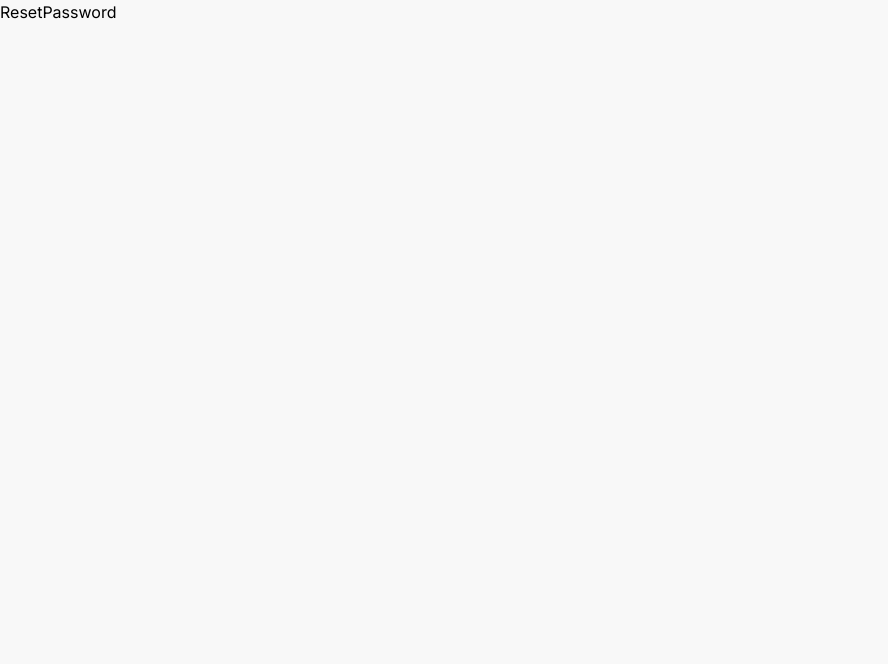
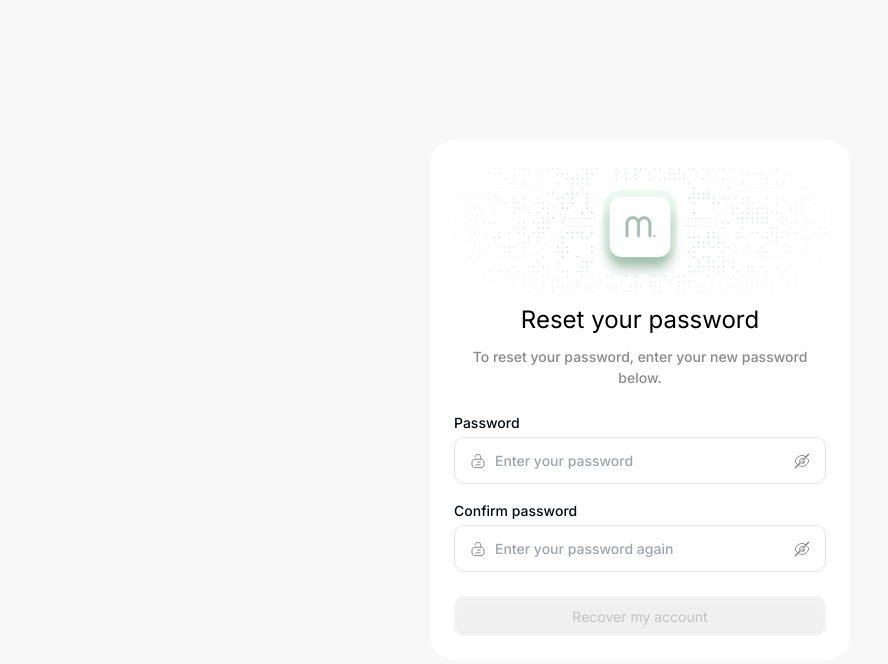
Before and after one commit to marble-legal/marble-legal-frontend, a React (Create React App) app: page /reset-password in a window 1280 px wide. Shown: the top 664 px of the page, without its empty margins (0-888 px from the left). Built offline with nearby package versions, Linux system fonts and the light colour scheme; no server answers.

Commit message:
auth UI full

```diff
--- a/src/components/Button.tsx
+++ b/src/components/Button.tsx
@@ -21,7 +21,7 @@ export default function CustomButton({
 }) {
   const variants = {
     primary:
-      "h-10 px-6 py-2 bg-secondaryRed rounded-[10px] flex-col justify-center items-center gap-1.5 inline-flex text-[#FAFAFA] text-[0.875rem] disabled:bg-[#E2E2E2] disabled:text-[#888] transition-all",
+      "h-10 px-6 py-2 bg-secondaryRed rounded-[10px] flex-col justify-center items-center gap-1.5 inline-flex text-[#FAFAFA] text-[0.875rem] disabled:bg-[#E2E2E2] disabled:text-[#888] transition-all shadow-button focus-visible:outline-secondaryRed focus-visible:ring-[1px] focus-visible:ring-secondaryRed focus-visible:ring-offset-[1px] focus-visible:ring-offset-[1px] disabled:cursor-not-allowed disabled:opacity-50",
     link: "text-secondaryRed text-[0.875rem] transition-all font-[700] hover:underline",
   };
 
--- a/src/components/Input.tsx
+++ b/src/components/Input.tsx
@@ -60,7 +60,7 @@ export default function CustomInput({
           maxLength={40}
           className={clsx(
             "w-full rounded-[10px] border-[1px] border-solid border-[#E2E2E2] pl-10 px-4 py-3 text-[0.875rem] font-[500] font-[Inter] focus-visible:outline-none focus-visible:ring-[1px] focus-visible:ring-secondaryGreen focus-visible:ring-ring ring-offset-[1px] disabled:cursor-not-allowed disabled:opacity-50",
-            { "focus-visible:ring-errorRed": error } // Correctly formatted conditional class
+            { "!focus-visible:!ring-errorRed": error } // Correctly formatted conditional class
           )}
           {...props}
         />
--- a/src/pages/auth/forgot-password/ForgotPassword.tsx
+++ b/src/pages/auth/forgot-password/ForgotPassword.tsx
@@ -1,22 +1,15 @@
 import { Formik, Form, useFormikContext } from "formik";
 import * as Yup from "yup";
-import { Link, useNavigate } from "react-router-dom";
-import { setToken, setUser } from "../../../helpers/utils";
-import { api } from "../../../helpers/api";
-import { ShowToast } from "../../../components/toast";
 import { Layout } from "../../../components/Layout";
 import FormField from "../../../components/FormField";
 import Button from "../../../components/Button";
-import { SocialLogin } from "../../../components/SocialLogin";
-import useViewportHeight from "../../../helpers/useViewportHeight";
-import Checkbox from "../../../components/Checkbox";
+import LayoutImg from "../../../assets/images/form-header.png";
 
 const validationSchema = Yup.object().shape({
   email: Yup.string().email("Invalid email").required("Email is required"),
 });
 
-const LoginForm = () => {
-  const navigate = useNavigate();
+const ForgotPasswordForm = () => {
   return (
     <Layout>
       <Formik
@@ -27,24 +20,32 @@ const LoginForm = () => {
           console.log(values);
         }}
       >
-        <LoginFormContent />
+        <ForgotPasswordFormContent />
       </Formik>
     </Layout>
   );
 };
 
-const LoginFormContent = () => {
+const ForgotPasswordFormContent = () => {
   const { isValid, isSubmitting } = useFormikContext();
-  const navigate = useNavigate();
 
   return (
     <div className="grid items-center h-full justify-center">
       <div className="grid bg-white p-[1.5rem] rounded-[24px] lg:w-[420px] w-[calc(100vw-2rem)]">
         <Form className="grid gap-[1.5rem]">
           <div className="text-center grid gap-2">
-            <h1 className="text-[1.5rem]">Restore your account</h1>
+            <div>
+              <img
+                src={LayoutImg}
+                alt="layout"
+                className="w-full mx-auto"
+                loading="lazy"
+              />
+              <h1 className="text-[1.5rem]">Forgot your password?</h1>
+            </div>
             <h2 className="text-[0.875rem] text-[#888] flex gap-[0.375rem] justify-self-center font-[500]">
-              Please enter your email here.
+              Enter your email address to reset your password. We'll send you a
+              link to reset your password.
             </h2>
           </div>
           <div className="grid gap-4">
@@ -71,4 +72,4 @@ const LoginFormContent = () => {
   );
 };
 
-export default LoginForm;
+export default ForgotPasswordForm;
--- a/src/pages/auth/login/Login.tsx
+++ b/src/pages/auth/login/Login.tsx
@@ -1,15 +1,14 @@
 import { Formik, Form, useFormikContext } from "formik";
 import * as Yup from "yup";
 import { Link, useNavigate } from "react-router-dom";
-import { setToken, setUser } from "../../../helpers/utils";
 import { api } from "../../../helpers/api";
 import { ShowToast } from "../../../components/toast";
 import { Layout } from "../../../components/Layout";
 import FormField from "../../../components/FormField";
 import Button from "../../../components/Button";
 import { SocialLogin } from "../../../components/SocialLogin";
-import useViewportHeight from "../../../helpers/useViewportHeight";
 import Checkbox from "../../../components/Checkbox";
+import LayoutImg from "../../../assets/images/form-header.png";
 
 const validationSchema = Yup.object().shape({
   email: Yup.string().email("Invalid email").required("Email is required"),
@@ -23,7 +22,6 @@ const validationSchema = Yup.object().shape({
 });
 
 const LoginForm = () => {
-  const navigate = useNavigate();
   return (
     <Layout>
       <Formik
@@ -72,7 +70,15 @@ const LoginFormContent = () => {
       <div className="grid bg-white p-[1.5rem] rounded-[24px] lg:w-[420px] w-[calc(100vw-2rem)]">
         <Form className="grid gap-[1.5rem]">
           <div className="text-center grid gap-2">
-            <h1 className="text-[1.5rem]">Welcome back</h1>
+            <div>
+              <img
+                src={LayoutImg}
+                alt="layout"
+                className="w-full mx-auto"
+                loading="lazy"
+              />
+              <h1 className="text-[1.5rem] -mt-4">Welcome back</h1>
+            </div>
             <h2 className="text-[0.875rem] text-[#888] flex gap-[0.375rem] justify-self-center font-[500]">
               Don’t Have an account?{" "}
               <Link to="/register">
--- a/src/pages/auth/register/Register.tsx
+++ b/src/pages/auth/register/Register.tsx
@@ -1,14 +1,13 @@
 import { Formik, Form, useFormikContext } from "formik";
 import * as Yup from "yup";
 import { Link, useNavigate } from "react-router-dom";
-import { setToken, setUser } from "../../../helpers/utils";
 import { api } from "../../../helpers/api";
 import { ShowToast } from "../../../components/toast";
 import { Layout } from "../../../components/Layout";
 import FormField from "../../../components/FormField";
 import Button from "../../../components/Button";
 import { SocialLogin } from "../../../components/SocialLogin";
-import useViewportHeight from "../../../helpers/useViewportHeight";
+import LayoutImg from "../../../assets/images/form-header.png";
 
 const validationSchema = Yup.object().shape({
   name: Yup.string().required("Name is required"),
@@ -26,7 +25,6 @@ const validationSchema = Yup.object().shape({
 });
 
 const RegisterForm = () => {
-  const navigate = useNavigate();
   return (
     <Layout>
       <Formik
@@ -75,10 +73,18 @@ const RegisterFormContent = () => {
       <div className="grid bg-white p-[1.5rem] rounded-[24px] lg:w-[420px] w-[calc(100vw-2rem)]">
         <Form className="grid gap-[1.5rem] mb-[1.5rem]">
           <div className="text-center grid gap-2">
-            <h1 className="text-[1.5rem]">
-              Welcome to{" "}
-              <span className="text-primary font-[700]">Marble Legal</span>
-            </h1>
+            <div>
+              <img
+                src={LayoutImg}
+                alt="layout"
+                className="w-full mx-auto"
+                loading="lazy"
+              />
+              <h1 className="text-[1.5rem] -mt-4">
+                Welcome to{" "}
+                <span className="text-primary font-[700]">Marble Legal</span>
+              </h1>
+            </div>
             <h2 className="text-[0.875rem] text-[#888] flex gap-[0.375rem] justify-self-center font-[500]">
               Have an account?{" "}
               <Link to="/login">
--- a/src/pages/auth/reset-password/ResetPassword.tsx
+++ b/src/pages/auth/reset-password/ResetPassword.tsx
@@ -1,3 +1,89 @@
-export default function ResetPassword() {
-  return <div>ResetPassword</div>;
-}
+import { Formik, Form, useFormikContext } from "formik";
+import * as Yup from "yup";
+import { Layout } from "../../../components/Layout";
+import FormField from "../../../components/FormField";
+import Button from "../../../components/Button";
+import LayoutImg from "../../../assets/images/form-header.png";
+
+const validationSchema = Yup.object().shape({
+  password: Yup.string()
+    .required("Password is required")
+    .min(8, "Password is too short")
+    .matches(
+      /^(?=.*[a-z])(?=.*[A-Z])(?=.*[^a-zA-Z0-9]).{8,}$/g,
+      "Password must contain at least one uppercase and at least one lowercase letter and at least one special character"
+    ),
+  confirmPassword: Yup.string()
+    .required("Confirm password is required")
+    .oneOf([Yup.ref("password")], "Passwords must match"),
+});
+
+const ResetPasswordForm = () => {
+  return (
+    <Layout>
+      <Formik
+        initialValues={{ email: "", password: "" }}
+        isInitialValid={false}
+        validationSchema={validationSchema}
+        onSubmit={(values, actions) => {
+          console.log(values);
+        }}
+      >
+        <ResetPasswordContent />
+      </Formik>
+    </Layout>
+  );
+};
+
+const ResetPasswordContent = () => {
+  const { isValid, isSubmitting } = useFormikContext();
+
+  return (
+    <div className="grid items-center h-full justify-center">
+      <div className="grid bg-white p-[1.5rem] rounded-[24px] lg:w-[420px] w-[calc(100vw-2rem)]">
+        <Form className="grid gap-[1.5rem]">
+          <div className="text-center grid gap-2">
+            <div>
+              <img
+                src={LayoutImg}
+                alt="layout"
+                className="w-full mx-auto"
+                loading="lazy"
+              />
+              <h1 className="text-[1.5rem]">Reset your password</h1>
+            </div>
+            <h2 className="text-[0.875rem] text-[#888] flex gap-[0.375rem] justify-self-center font-[500]">
+              To reset your password, enter your new password below.
+            </h2>
+          </div>
+          <div className="grid gap-4">
+            <FormField
+              label="Password"
+              name="password"
+              type="password"
+              placeholder="Enter your password"
+            />
+            <FormField
+              label="Confirm password"
+              name="confirmPassword"
+              type="password"
+              placeholder="Enter your password again"
+            />
+          </div>
+          <div className="grid gap-4">
+            <Button
+              className="w-full"
+              type="submit"
+              disabled={!isValid}
+              loading={isSubmitting}
+            >
+              Recover my account
+            </Button>
+          </div>
+        </Form>
+      </div>
+    </div>
+  );
+};
+
+export default ResetPasswordForm;
--- a/tailwind.config.js
+++ b/tailwind.config.js
@@ -30,6 +30,8 @@ module.exports = {
         card: "0px 18px 54px 0px rgba(58, 112, 86, 0.28)",
         socialLogin:
           "0px 8px 5.1px -6px rgba(0, 0, 0, 0.10), 0px 1px 1.7px 1px rgba(255, 255, 255, 0.07) inset, 0px -4px 2px 0px rgba(17, 17, 17, 0.05) inset",
+        button:
+          "0px 13px 22.6px 0px rgba(255, 255, 255, 0.10) inset, 0px 0px 0px 2px rgba(255, 255, 255, 0.18) inset",
       },
     },
   },
```
Also changed, not shown: src/assets/images/form-header.png (added), src/assets/images/form-header.svg.
